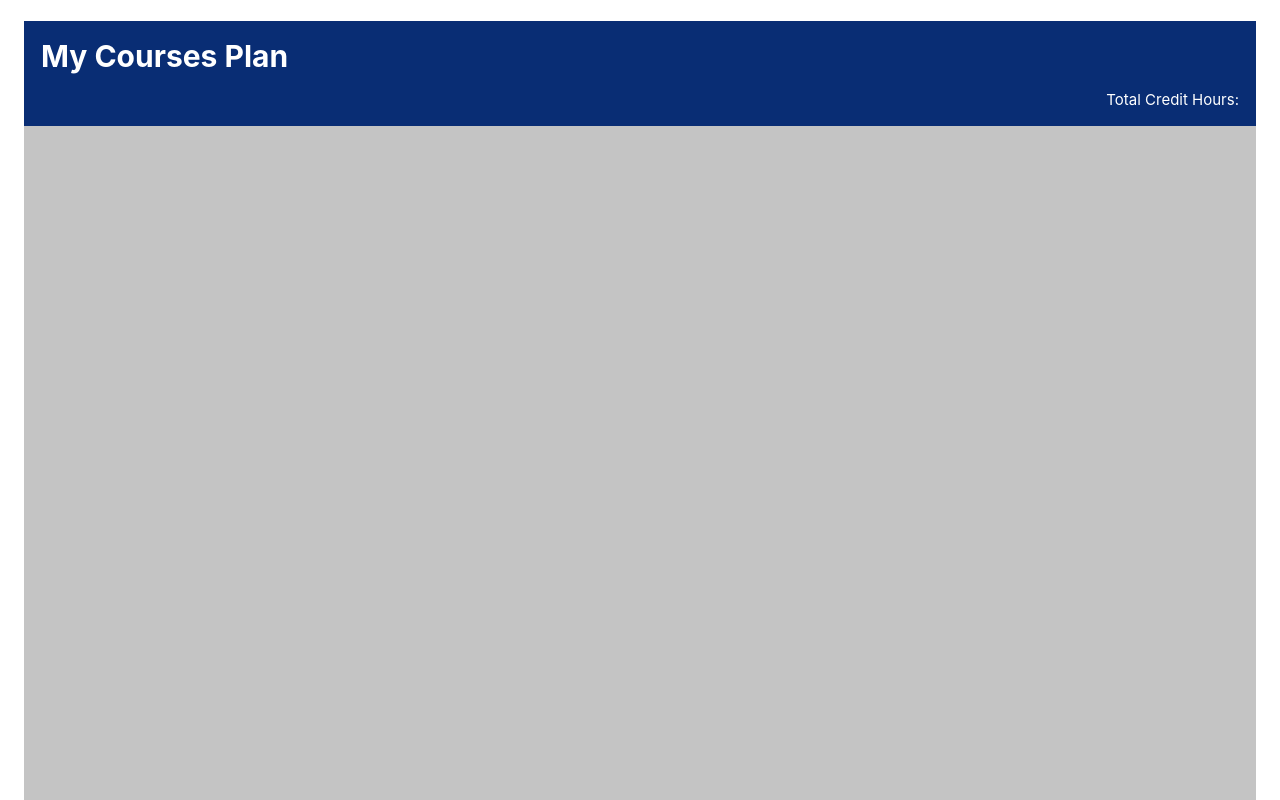
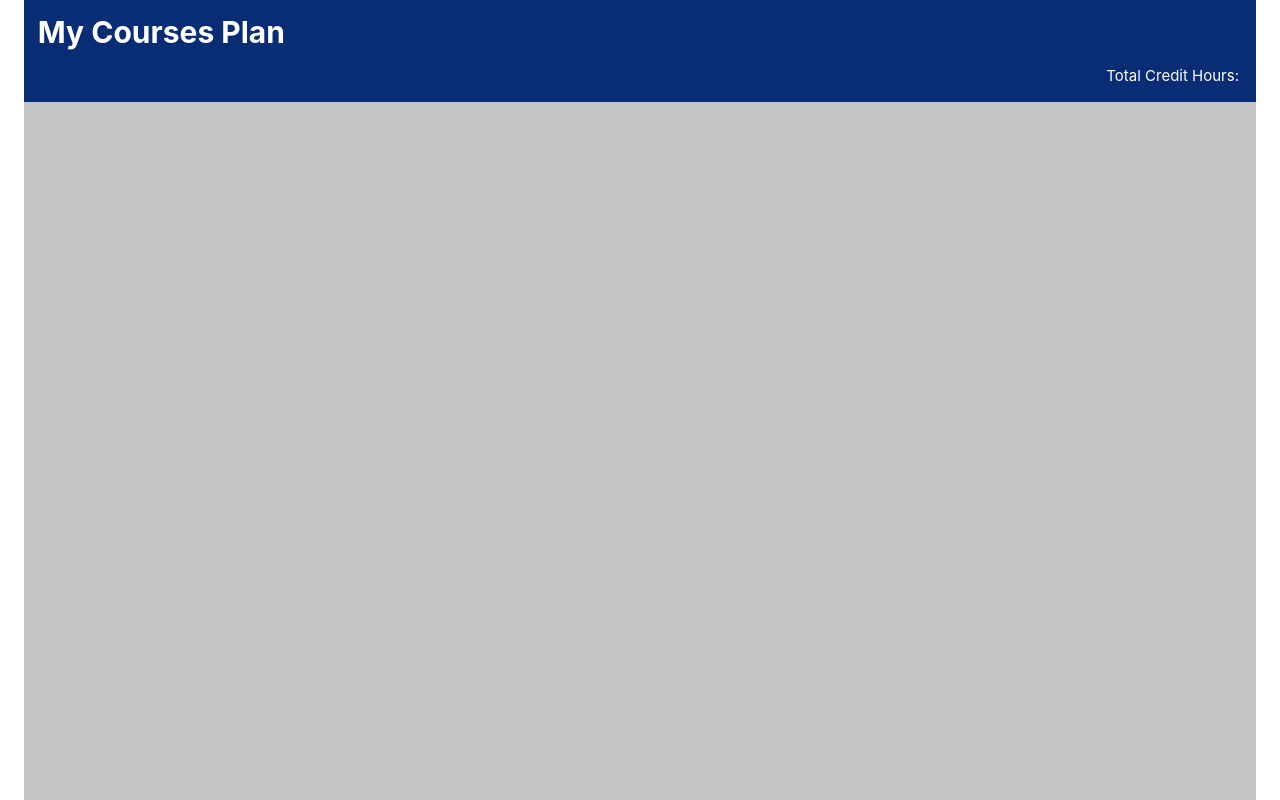
Before and after one commit to asimsedhain/npp-webapp, a React (Create React App) app: page /dashboard in a window 1280 px wide. Shown: the top 800 px of the page. Built offline with nearby package versions, Linux system fonts and the light colour scheme.

Commit message:
Made changes to Dashboard

```diff
--- a/src/components/dashboard/Dashboard.css
+++ /dev/null
@@ -1,15 +0,0 @@
-  .header {
-    padding: 1px ;
-    background: #092d74;
-    color: white;
-    font-size: 15px;
-  }
-  .header p {
-    text-align: right;
-    margin: 1rem ;
-  }
-
-  .header h1 {
-    text-align: start;
-    margin: 1rem ;
-  }
--- a/src/components/dashboard/Dashboard.js
+++ b/src/components/dashboard/Dashboard.js
@@ -1,15 +1,17 @@
 import React from "react";
 import Container from "@material-ui/core/Container";
-import "./Dashboard.css"
+
+import styled from "styled-components";
+
 function Dashboard() {
   return (
 
     <Container>
-			<h1> </h1>
-			<div class="header">
-  <h1>My Courses Plan</h1>
-  <p>Total Credit Hours: </p>
-</div>
+
+      <Header>
+        <ContainerHeader>My Courses Plan</ContainerHeader>
+        <ContainerTail>Total Credit Hours:</ContainerTail>
+      </Header>
       <div
         style={{
           backgroundColor: '#C4C4C4',
@@ -21,4 +23,22 @@ function Dashboard() {
   );
 }
 
+
+const ContainerHeader = styled.h1`
+text-align: start;
+margin: 0.8rem ;
+`;
+
+const ContainerTail = styled.p`
+text-align: right;
+margin: 1rem ;
+`;
+
+const Header = styled.div`
+padding: 1px ;
+background: #092d74;
+color: white;
+font-size: 15px;
+`;
+
 export default Dashboard;
```
Lines whose indentation alone changed are shown as unchanged.
